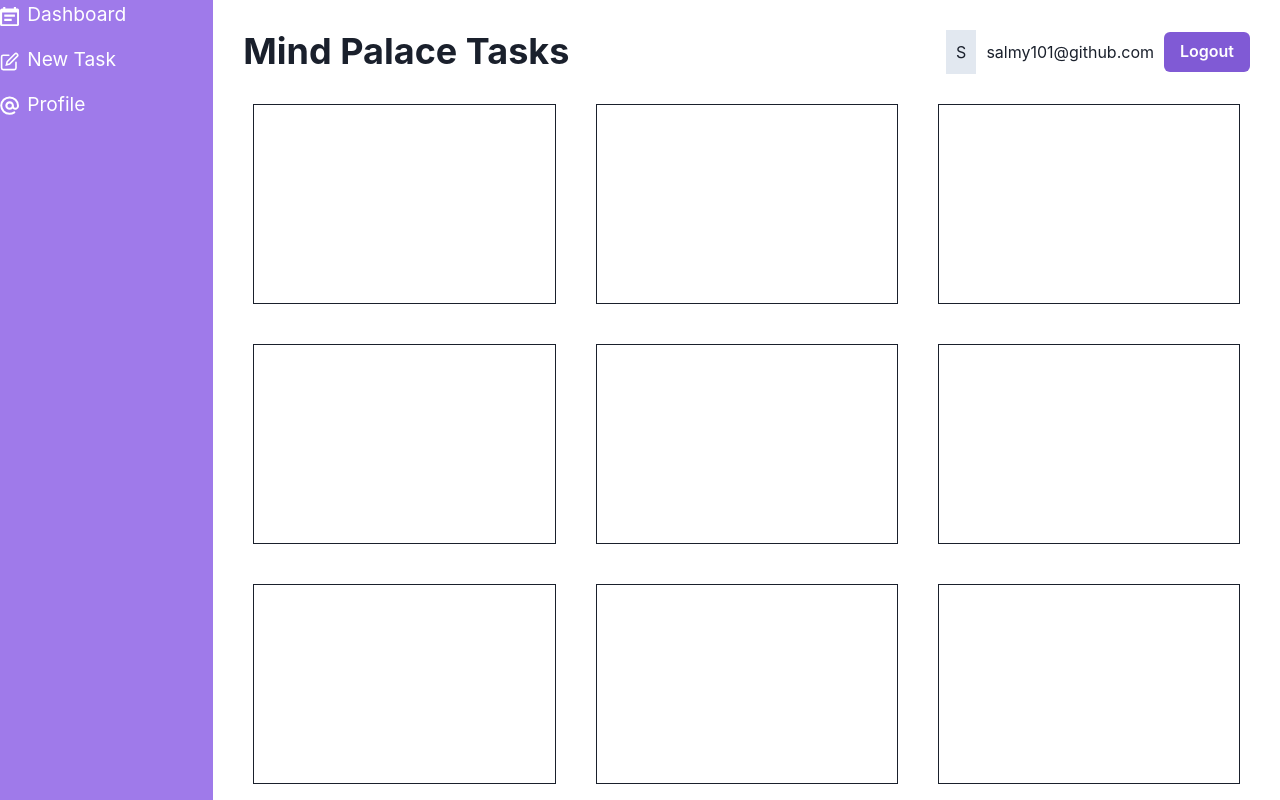
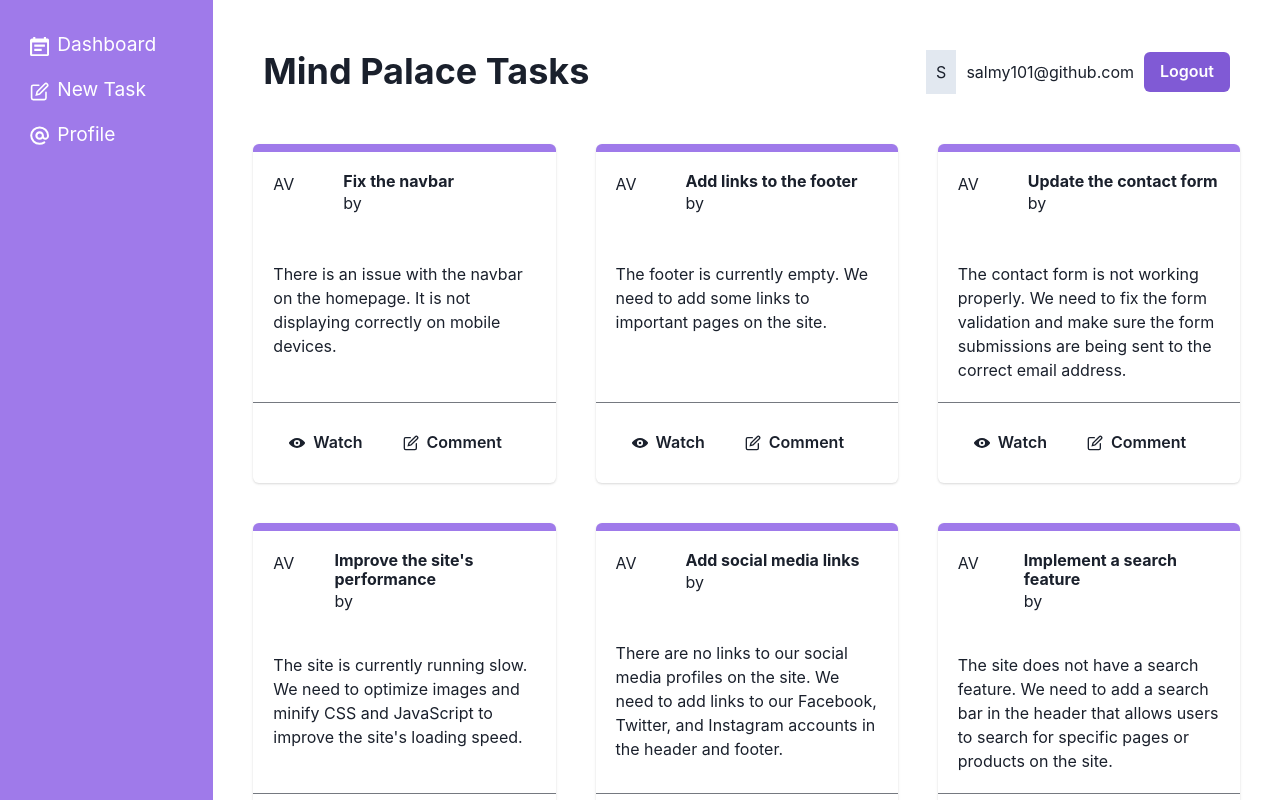
Before and after one commit to salmy101/not-your-mothers-cookbook, a React (Vite) app: page / in a window 1280 px wide. Shown: the top 800 px of the page. Built offline with nearby package versions, Linux system fonts and the light colour scheme; data requests are answered from the project's data file.

Commit message:
stlyed dashboard with cards and map json data w/ json-server

```diff
--- a/src/App.jsx
+++ b/src/App.jsx
@@ -7,7 +7,7 @@ import {
 
 // layouts and pages
 import RootLayout from './layouts/RootLayout'
-import Dashboard from './pages/Dashboard'
+import Dashboard, { tasksLoader } from './pages/Dashboard'
 import Create from './pages/Create'
 import Profile from './pages/Profile'
 
@@ -15,7 +15,7 @@ import Profile from './pages/Profile'
 const router = createBrowserRouter(
   createRoutesFromElements(
     <Route path="/" element={<RootLayout />}>
-      <Route index element={<Dashboard />} />
+      <Route index element={<Dashboard />} loader={tasksLoader}/>
       <Route path="create" element={<Create />} />
       <Route path="profile" element={<Profile />} />
     </Route>
--- a/src/components/NavBar.jsx
+++ b/src/components/NavBar.jsx
@@ -2,7 +2,7 @@ import { Box, Flex, Spacer,Heading, Button, Text, HStack } from "@chakra-ui/reac
 
 export default function NavBar() {
   return (
-    <Flex as="nav" p="10px" alignItems="center" >
+    <Flex as="nav" mb="40px" p="10px" alignItems="center" >
       <Heading as="h1">Mind Palace Tasks</Heading>
       <Spacer />
       <HStack spacing="10px">
--- a/src/layouts/RootLayout.jsx
+++ b/src/layouts/RootLayout.jsx
@@ -6,11 +6,20 @@ import SideBar from "../components/SideBar";
 export default function RootLayout() {
   return (
     <Grid templateColumns="repeat(6, 1fr)" bg="grey.50">
-      <GridItem as="aside" colSpan="1" bg="purple.400" minHeight="100vh">
+      <GridItem
+      as="aside"
+      colSpan={{base: 6, lg: 2, xl: 1}}
+      bg="purple.400"
+      minHeight={{lg: "100vh"}}
+      p={{base: "20px", lg: "30px"}}
+      >
         <SideBar />
       </GridItem>
 
-      <GridItem as="main" colSpan="5" p="20px">
+      <GridItem
+      as="main"
+      colSpan={{base: 6, lg: 4, xl: 5}}
+      p="40px">
         <NavBar />
         <Outlet />
       </GridItem>
--- a/src/pages/Dashboard.jsx
+++ b/src/pages/Dashboard.jsx
@@ -1,26 +1,61 @@
-import { Box, SimpleGrid} from "@chakra-ui/react";
+import { EditIcon, ViewIcon } from "@chakra-ui/icons";
+import {
+  Box,
+  Card,
+  CardBody,
+  CardHeader,
+  SimpleGrid,
+  Text,
+  Flex,
+  Heading,
+  CardFooter,
+  HStack,
+  Button,
+  Divider,
+} from "@chakra-ui/react";
+import { useLoaderData } from "react-router-dom";
 
 export default function Dashboard() {
+  const tasks = useLoaderData();
 
   return (
-    <SimpleGrid p="20px" spacing={10} minChildWidth="250px">
-      <Box bg="white" h="200px" border="1px solid"></Box>
-      <Box bg="white" h="200px" border="1px solid"></Box>
-      <Box bg="white" h="200px" border="1px solid"></Box>
-      <Box bg="white" h="200px" border="1px solid"></Box>
+    <SimpleGrid spacing={10} minChildWidth="300px">
+      {tasks &&
+        tasks.map((task) => (
+          <Card key={task.id} borderTop="8px" borderColor="purple.400" bg="white">
+            <CardHeader>
+              <Flex gap={5}>
+                <Box w="50px" h="50px">
+                  <Text>AV</Text>
+                </Box>
+                <Box>
+                  <Heading as="h3" size="sm">{task.title}</Heading>
+                  <Text>by{tasks.author}</Text>
+                </Box>
+              </Flex>
+            </CardHeader>
+            <CardBody colour="grey.500">
+              <Text>
+              {task.description}
+              </Text>
+              </CardBody>
 
-      <Box bg="white" h="200px" border="1px solid"></Box>
-      <Box bg="white" h="200px" border="1px solid"></Box>
-      <Box bg="white" h="200px" border="1px solid"></Box>
-      <Box bg="white" h="200px" border="1px solid"></Box>
+              <Divider borderColor="grey.200" />
 
-      <Box bg="white" h="200px" border="1px solid"></Box>
-      <Box bg="white" h="200px" border="1px solid"></Box>
-      <Box bg="white" h="200px" border="1px solid"></Box>
-      <Box bg="white" h="200px" border="1px solid"></Box>
+              <CardFooter>
+                <HStack>
+                <Button variant="ghost" leftIcon={<ViewIcon />}>Watch</Button>
+                <Button variant="ghost" leftIcon={<EditIcon />}>Comment</Button>
+                </HStack>
+              </CardFooter>
+          </Card>
+        ))}
+    </SimpleGrid>
+  );
+}
 
+export const tasksLoader = async () => {
+  const res = await fetch("http://localhost:3000/tasks");
 
-    </SimpleGrid>
-
-  )
-}
+  return res.json();
+};
```
